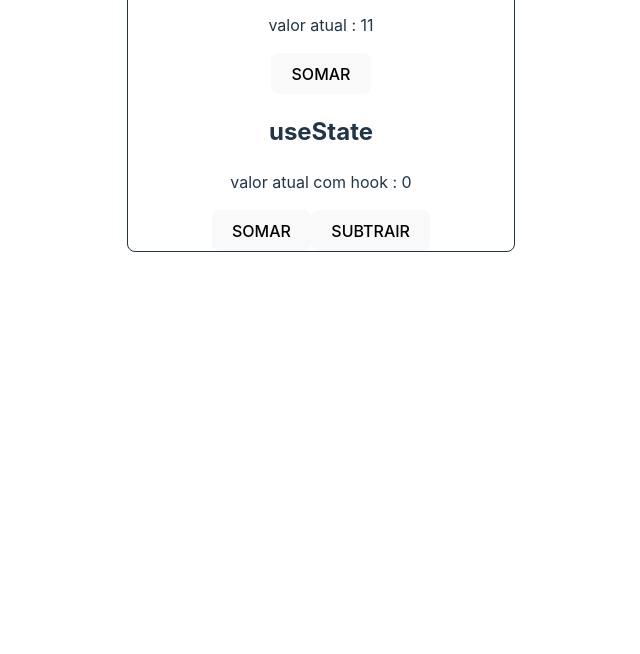
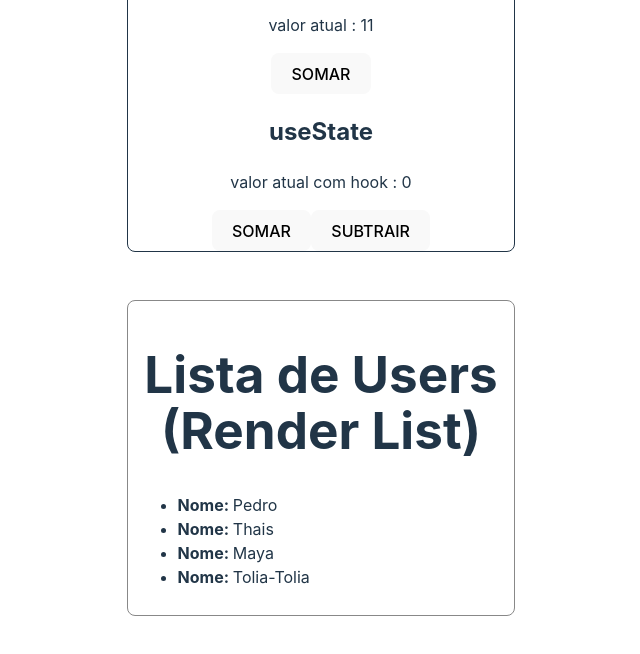
Before and after one commit to PedroSampaio11/aulas_react, a React (Vite) app in the folder 3_Avançando/avançando/: page / in a window 1280 px wide. Shown: the part 805-1459 px from the top of the page, without its empty margins (329-969 px from the left). Built offline with nearby package versions, Linux system fonts and the light colour scheme.

Commit message:
"Added ListRender component and its corresponding JSX to App.jsx"

```diff
--- a/3_Avançando/avançando/src/App.jsx
+++ b/3_Avançando/avançando/src/App.jsx
@@ -6,6 +6,9 @@ import Teste from "./components/Teste";
 import img2 from "./assets/img2.png";
 // importando hook
 import Hook from "./components/Hook";
+// importando list
+import ListRender from "./components/ListRender";
+
 function App() {
   return (
     <div className="App" style={{ paddingBottom: "500px" }}>
@@ -20,9 +23,28 @@ function App() {
       <br />
       <br />
 
-      <div className="hook" style={{ border: "1.5px solid", borderRadius: "8px" }}>
+      <div
+        className="hook"
+        style={{ border: "1.5px solid", borderRadius: "8px" }}
+      >
         <h1>hooks</h1>
         <Hook />
+      </div>
+      <br />
+      <br />
+      <div
+        className="list"
+        style={{
+          border: "1.5px solid #888",
+          borderRadius: "8px",
+          padding: "10px",
+        }}
+      >
+        <h1 style={{ textAlign: "center" }}>
+          Lista de Users <br />
+          (Render List)
+        </h1>
+        <ListRender />
       </div>
     </div>
   );
--- /dev/null
+++ b/3_Avançando/avançando/src/components/ListRender.jsx
@@ -0,0 +1,39 @@
+/** @format */
+
+import { useState } from "react";
+
+const ListRender = () => {
+  const [users, setUser] = useState([
+    { id: 1, name: "Pedro", age: 22 },
+    { id: 2, name: "Thais", age: 21 },
+    { id: 3, name: "Maya", age: 1.5 },
+    { id: 4, name: "Tolia-Tolia", age: 5 },
+  ]);
+
+  const addName = ()=>{
+    setUser(...users, "NovoNome")
+  }
+  return (
+    <div>
+      {/* <h1>Lista de Nomes</h1>
+      {/* sem key  */}
+      {/* <ul>
+        {persons.map((person) => (
+          <li>{person}</li>
+        ))}
+      </ul> */}
+
+      {/* com key */}
+      <ul>
+        {/* alguns detalhes de estilo sem css */}
+        {users.map((user) => (
+          <li key={user.id} style={{textAlign: "left", fontWeight: "bold"}}>
+           Nome: <span style={{fontWeight:"normal"}}>{user.name}</span>
+          </li>
+        ))}
+      </ul>
+    </div>
+  );
+};
+
+export default ListRender;
```
